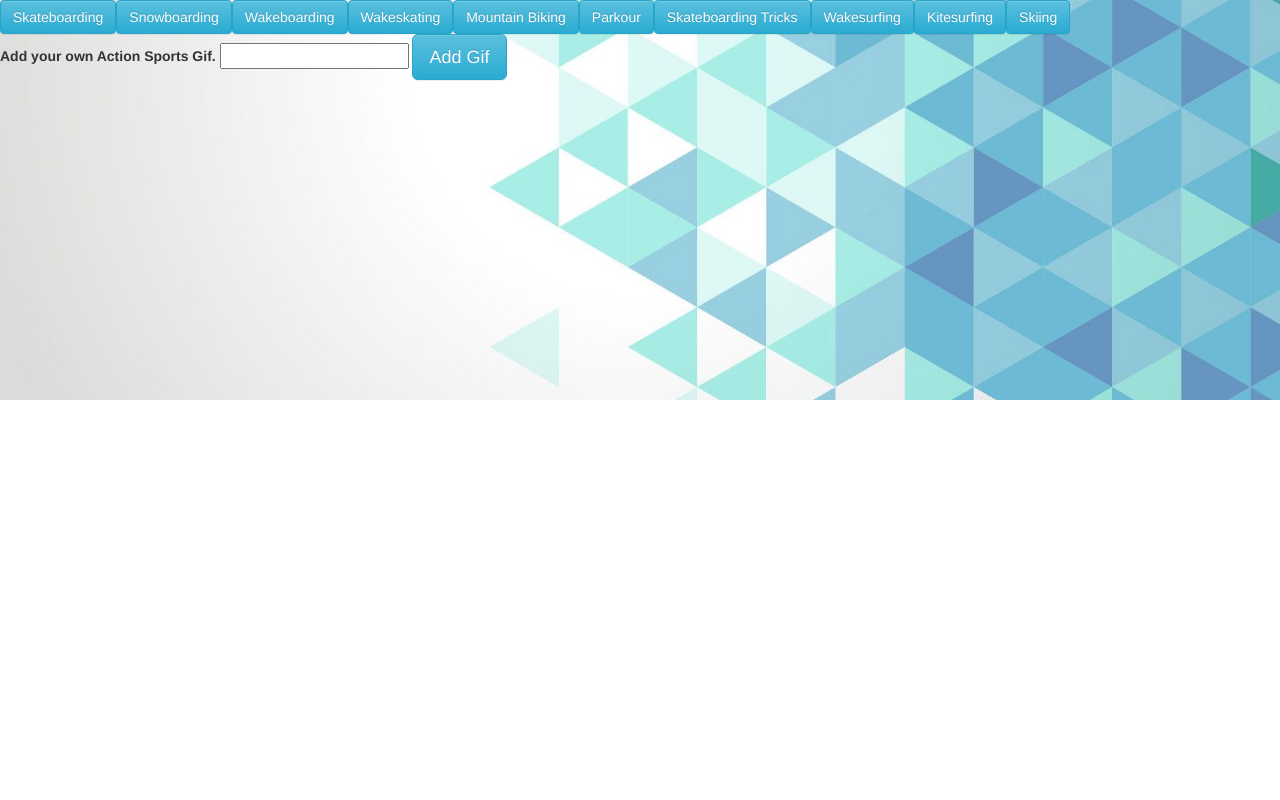
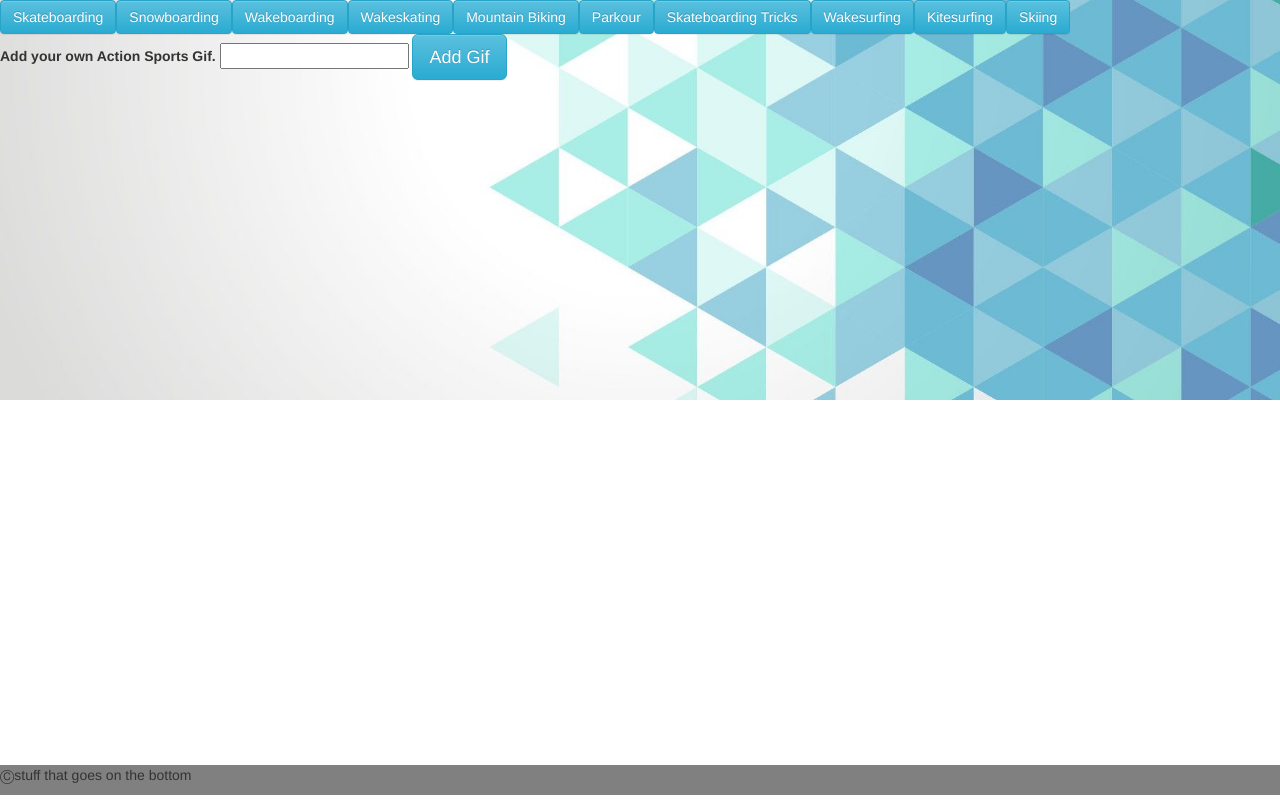
Before and after one commit to thamma513/AJAX-Homework, a plain HTML site: page index.html in a window 1280 px wide. Drawn offline with nearby package versions, Linux system fonts and the light colour scheme.

Commit message:
more fixes

```diff
--- a/assets/css/style.css
+++ b/assets/css/style.css
@@ -1,9 +1,20 @@
 body{
+    height: 100%;
     background-image: url("../images/backgroundimg.jpg") ;
     background-position: center;
     background-repeat:no-repeat;
-    background-size: 100% auto;
+    background-size: cover;
 }
 #game{
     background:transparent;
 }
+footer{
+    position: fixed;
+    bottom: 5px;
+    border-style: solid;
+    border: black, 5px;
+    height: 30px;
+    width: 100%;
+    background-color:gray;
+    display:block;
+}
--- a/index.html
+++ b/index.html
@@ -14,17 +14,13 @@
 <body img src="assets/images/backgroundimg.jpg">
     <div id="game">
         <div id ="buttons">
-
         </div>
-
         <form id="asp-form">
         <label for="asp-input">Add your own Action Sports Gif.</label>
         <input type="text" id="asp-input">
 
         <button class="answer-button btn btn-info btn-lg" id="addAspGif" type="submit" value="Submit">Add Gif</button>
         </form>
-
-
         <div id ="actionSports">
         </div>
     </div>
@@ -32,4 +28,7 @@
 <script src="https://code.jquery.com/jquery-3.3.1.min.js" integrity="sha256-FgpCb/KJQlLNfOu91ta32o/NMZxltwRo8QtmkMRdAu8=" crossorigin="anonymous"></script>
 <script src="assets/javascript/app.js"></script>
 </body>
+<footer>
+    <p> &#9400;stuff that goes on the bottom</p>
+</footer>
 </html>
```
